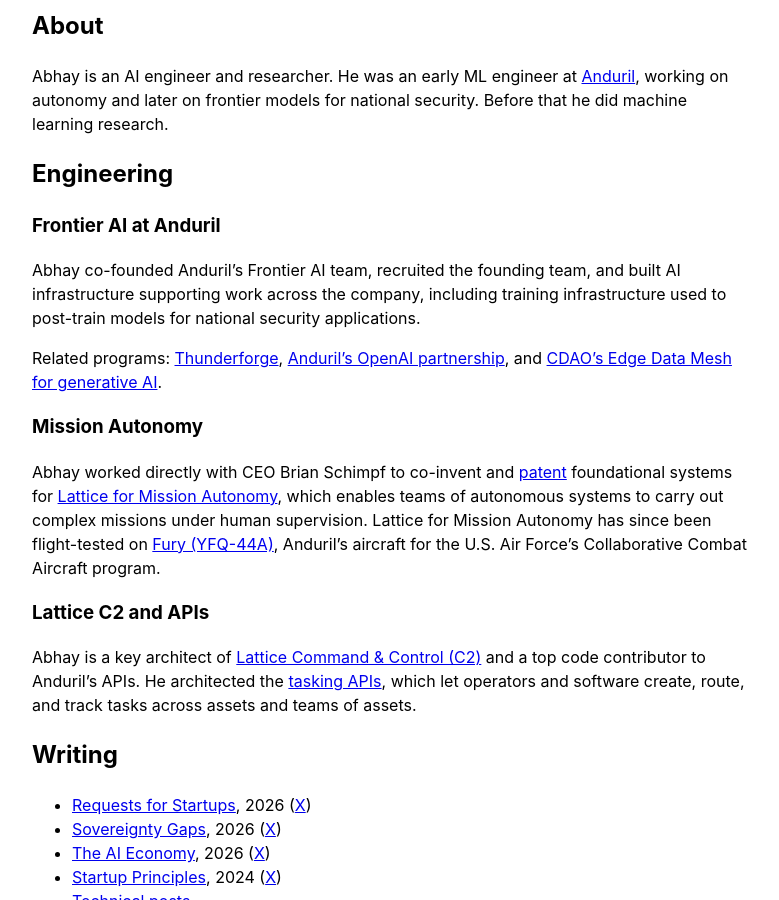
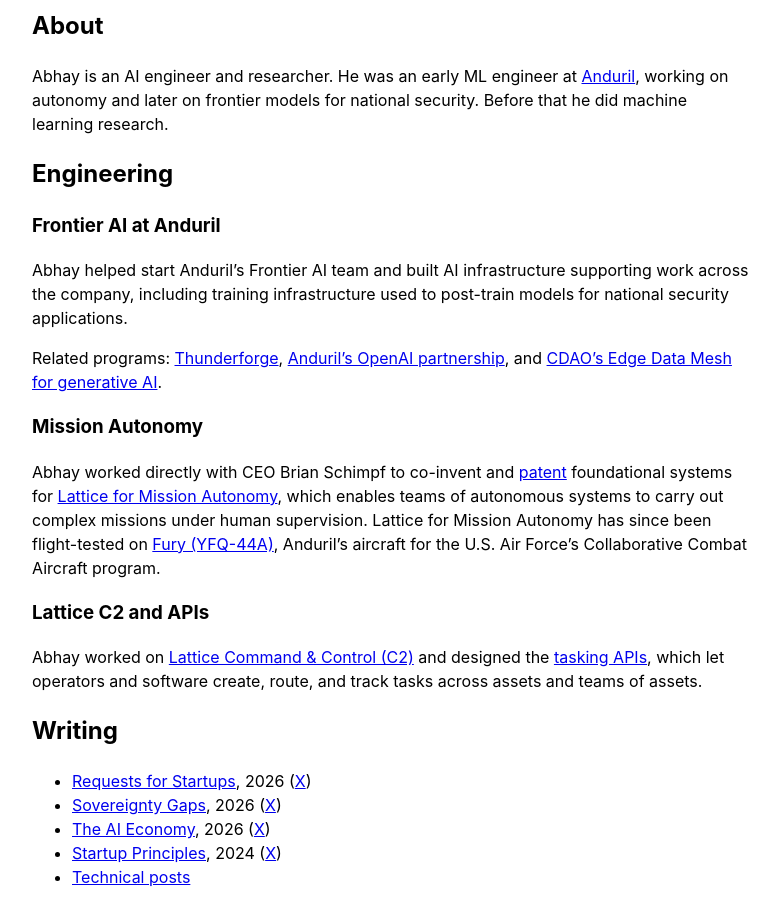
Before and after one commit to abhay-venkatesh/abhay-venkatesh.github.io, a Jekyll site: the page built from _pages/about.md, in a window 1280 px wide and 900 px high, scrolled down 397 px. Shown: the whole window, without its empty margins (248-1027 px from the left). Built offline with Jekyll 4.4.1, drawn with Linux system fonts in a browser that asks for light colours.

Commit message:
Tone down Engineering section to match the bio

```diff
--- a/_pages/about.md
+++ b/_pages/about.md
@@ -31,7 +31,7 @@
 
 <h3 id="frontier-ai-at-anduril"><a class="section-link" href="#frontier-ai-at-anduril" title="Link to Frontier AI at Anduril">Frontier AI at Anduril</a></h3>
 
-Abhay co-founded Anduril's Frontier AI team, recruited the founding team, and built AI infrastructure supporting work across the company, including training infrastructure used to post-train models for national security applications.
+Abhay helped start Anduril's Frontier AI team and built AI infrastructure supporting work across the company, including training infrastructure used to post-train models for national security applications.
 
 Related programs: [Thunderforge](https://scale.com/blog/thunderforge-ai-for-american-defense), [Anduril's OpenAI partnership](https://www.anduril.com/news/anduril-partners-with-openai-to-advance-u-s-artificial-intelligence-leadership-and-protect-u-s), and [CDAO's Edge Data Mesh for generative AI](https://www.anduril.com/news/cdao-awards-anduril-production-agreement-to-deliver-edge-data-mesh).
 
@@ -41,7 +41,7 @@
 
 <h3 id="lattice-c2-and-apis"><a class="section-link" href="#lattice-c2-and-apis" title="Link to Lattice C2 and APIs">Lattice C2 and APIs</a></h3>
 
-Abhay is a key architect of [Lattice Command & Control (C2)](https://www.anduril.com/lattice/command-and-control) and a top code contributor to Anduril's APIs. He architected the [tasking APIs](https://developer.anduril.com/guides/tasks/overview), which let operators and software create, route, and track tasks across assets and teams of assets.
+Abhay worked on [Lattice Command & Control (C2)](https://www.anduril.com/lattice/command-and-control) and designed the [tasking APIs](https://developer.anduril.com/guides/tasks/overview), which let operators and software create, route, and track tasks across assets and teams of assets.
 
 <h2 id="writing"><a class="section-link" href="#writing" title="Link to Writing">Writing</a></h2>
 <ul>
```
